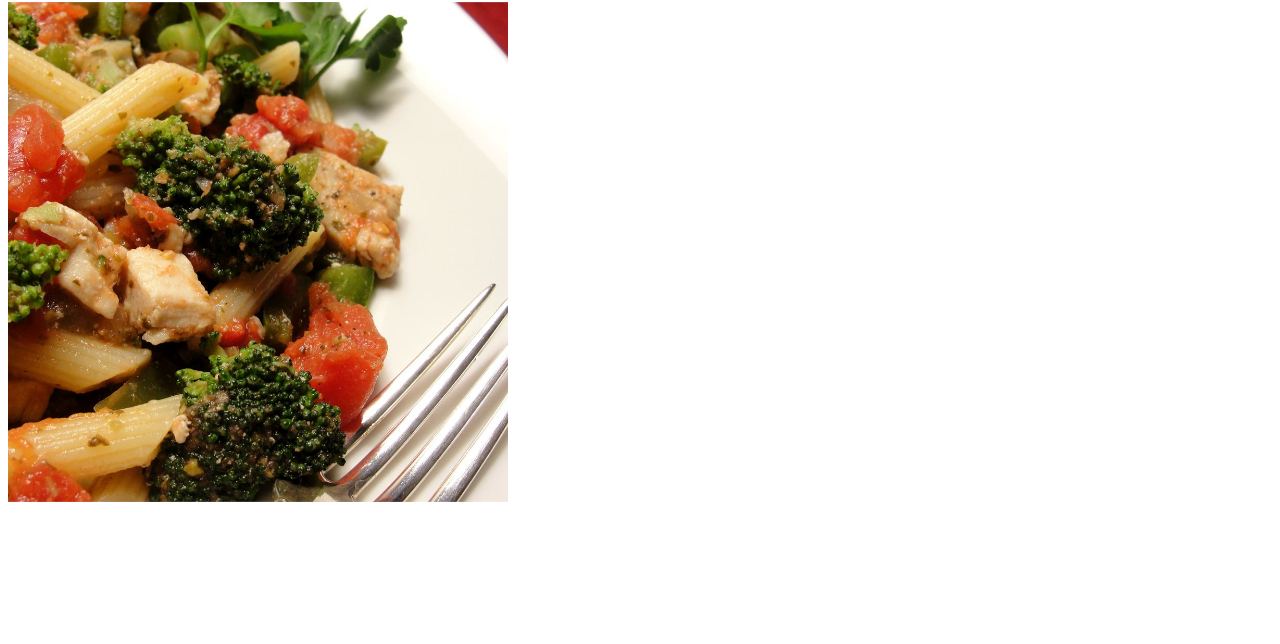
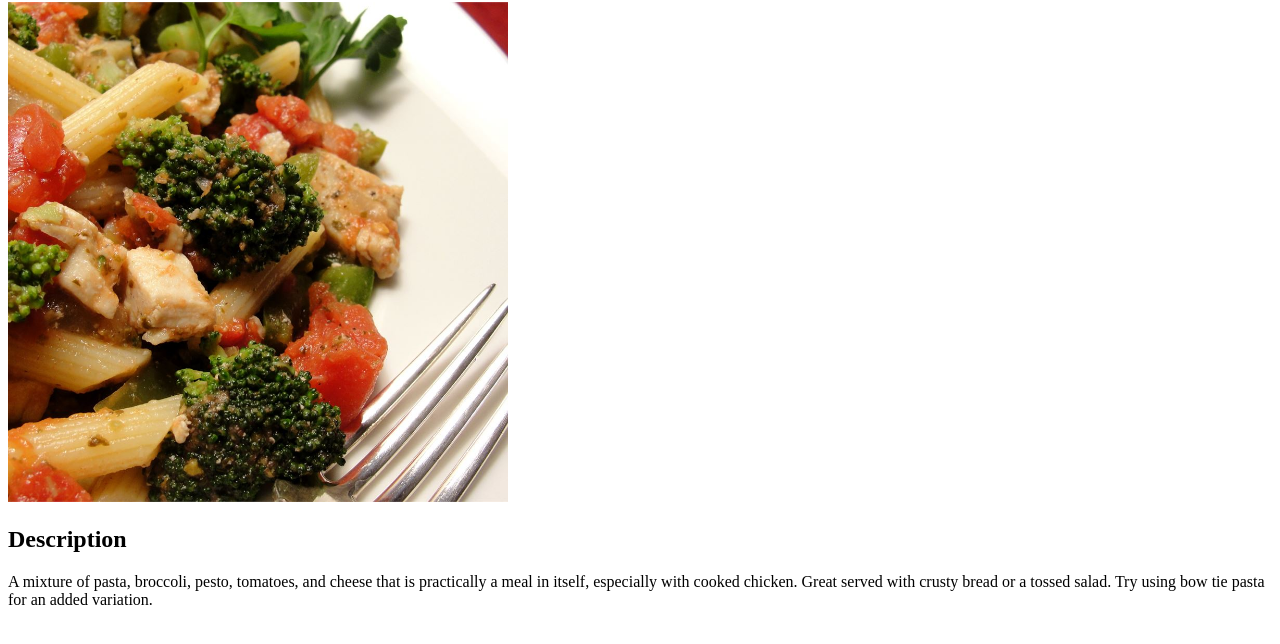
Before and after one commit to viraldL/odin-recipes, a plain HTML site: page recipes/pasta_broccoli_chicken.html in a window 1280 px wide. Shown: the part 78-722 px from the top of the page. Drawn offline with Linux system fonts and the light colour scheme.

Commit message:
Add descriptions to recipes

```diff
--- a/recipes/pasta_broccoli_chicken.html
+++ b/recipes/pasta_broccoli_chicken.html
@@ -7,5 +7,7 @@
 <body>
     <h1>Pasta with Broccoli and Chicken</h1>
     <img src="../images/broccoli.jpeg" alt="Pasta with Broccoli and Chicken Image" width="500px">
+    <h2>Description</h2>
+    <p>A mixture of pasta, broccoli, pesto, tomatoes, and cheese that is practically a meal in itself, especially with cooked chicken. Great served with crusty bread or a tossed salad. Try using bow tie pasta for an added variation.</p>
 </body>
 </html>
```
Also changed, not shown: recipes/pmodoro_pasta.html (+2 -0 lines), recipes/shrimp_pasta.html (+2 -0 lines).
